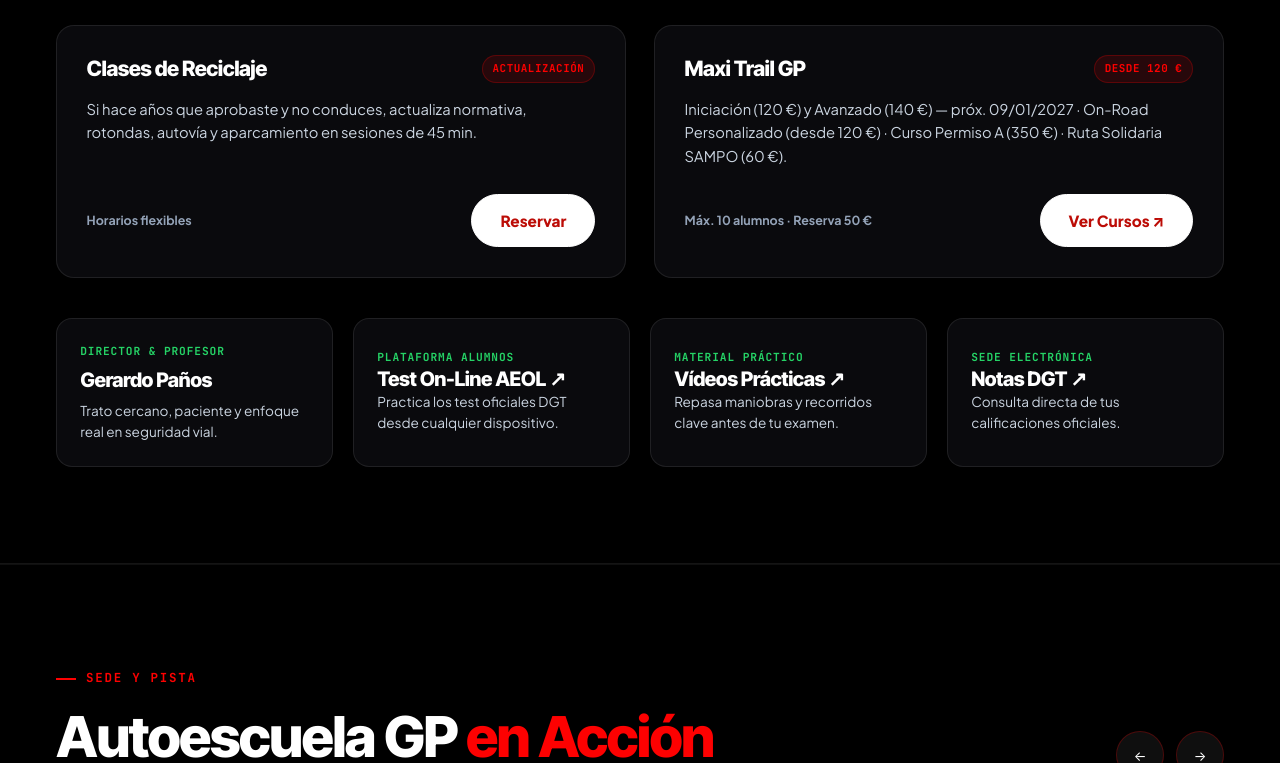
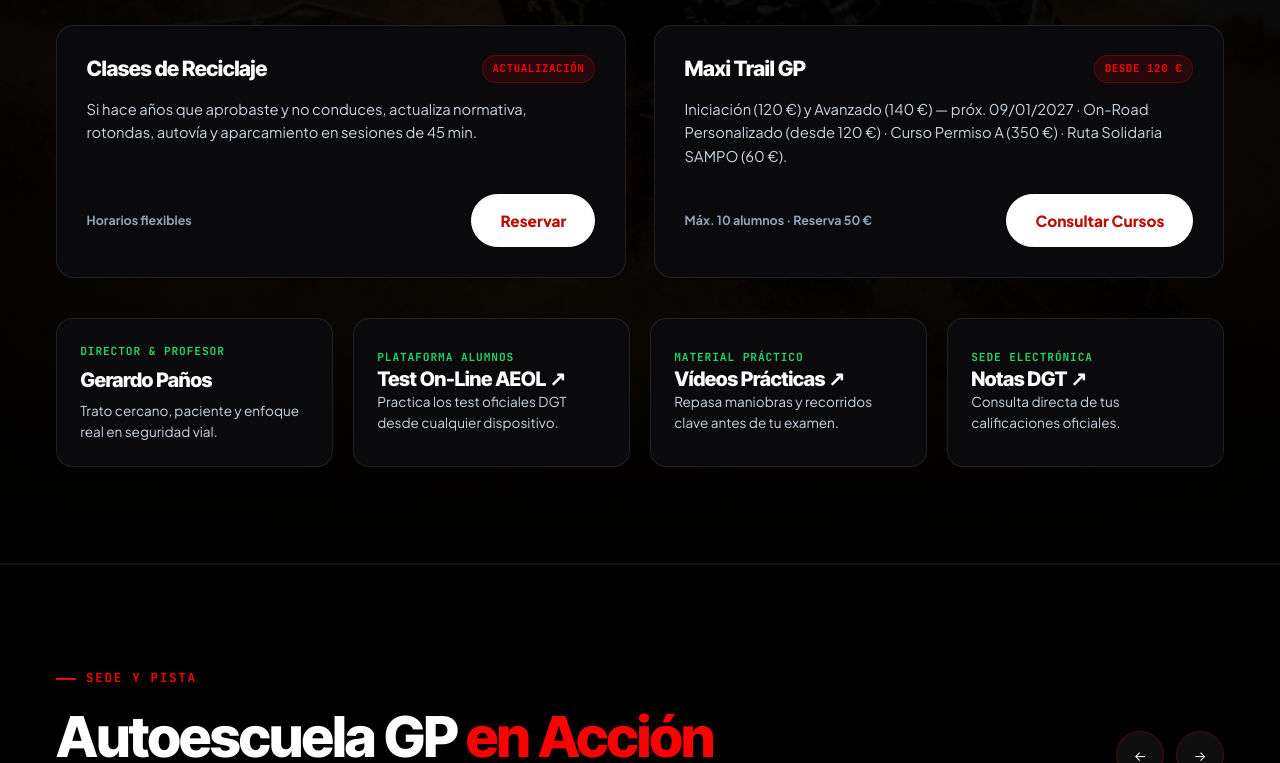
Before and after one commit to ahk2001/autoescuelagp, a plain HTML site: page index.html in a window 1280 px wide. Shown: the part 2958-3721 px from the top of the page. Drawn offline with Linux system fonts and the light colour scheme.

Commit message:
feat: fondo Maxi Trail GP en sección especializada y botón directo a WhatsApp

```diff
--- a/index.html
+++ b/index.html
@@ -2827,6 +2827,35 @@
       width: 100%;
       height: 260px;
       object-fit: cover;
+    }
+
+    /* Background da dobra Formación Especializada / Maxi Trail GP */
+    .prof-editorial-section {
+      position: relative;
+      overflow: hidden;
+    }
+    .prof-bg-stage {
+      position: absolute;
+      inset: 0;
+      z-index: 0;
+      pointer-events: none;
+    }
+    .prof-bg-stage img {
+      width: 100%;
+      height: 100%;
+      object-fit: cover;
+      object-position: center 42%;
+      opacity: 0.28;
+      filter: contrast(1.08) saturate(1.05);
+    }
+    .prof-bg-vignette {
+      position: absolute;
+      inset: 0;
+      z-index: 1;
+      pointer-events: none;
+      background:
+        linear-gradient(180deg, #000000 0%, rgba(0, 0, 0, 0.52) 28%, rgba(0, 0, 0, 0.58) 72%, #000000 100%),
+        radial-gradient(circle at 50% 45%, rgba(0, 0, 0, 0.25) 0%, rgba(0, 0, 0, 0.85) 100%);
     }
   </style>
 
@@ -3105,6 +3134,10 @@
 
     <!-- ESPECIALIDADES: CAP, AMAXOFOBIA, RECICLAJE, MAXI TRAIL GP -->
     <section class="section-editorial-padding prof-editorial-section" id="profesional">
+      <div class="prof-bg-stage" aria-hidden="true">
+        <img src="assets/maxitrail-bg.jpg" alt="" loading="lazy" />
+      </div>
+      <div class="prof-bg-vignette" aria-hidden="true"></div>
       <div class="container" style="position: relative; z-index: 2;">
         <div class="section-editorial-header reveal-on-scroll">
           <span class="section-editorial-index">FORMACIÓN ESPECIALIZADA</span>
@@ -3169,7 +3202,7 @@
             </div>
             <div class="prof-card-footer">
               <span class="prof-meta-note">Máx. 10 alumnos · Reserva 50 €</span>
-              <a href="https://maxitrailalbacete.com/cursos/" target="_blank" rel="noopener noreferrer" class="btn-editorial btn-blue">Ver Cursos ↗</a>
+              <a href="https://wa.me/34609891005?text=%C2%A1Hola!%20Quiero%20informaci%C3%B3n%20e%20inscripci%C3%B3n%20para%20los%20cursos%20Maxi%20Trail%20GP%20en%20Albacete." target="_blank" rel="noopener noreferrer" class="btn-editorial btn-blue">Consultar Cursos</a>
             </div>
           </div>
         </div>
```
Also changed, not shown: assets/maxitrail-bg.jpg (added).
